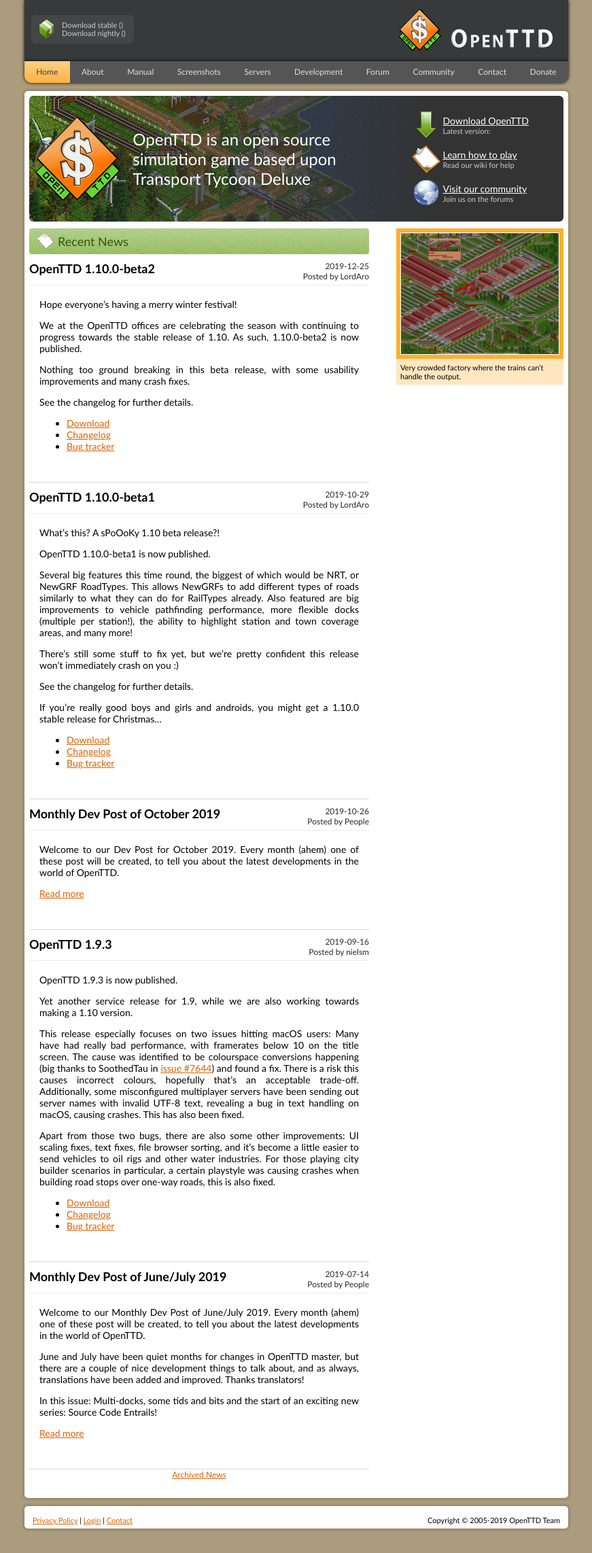
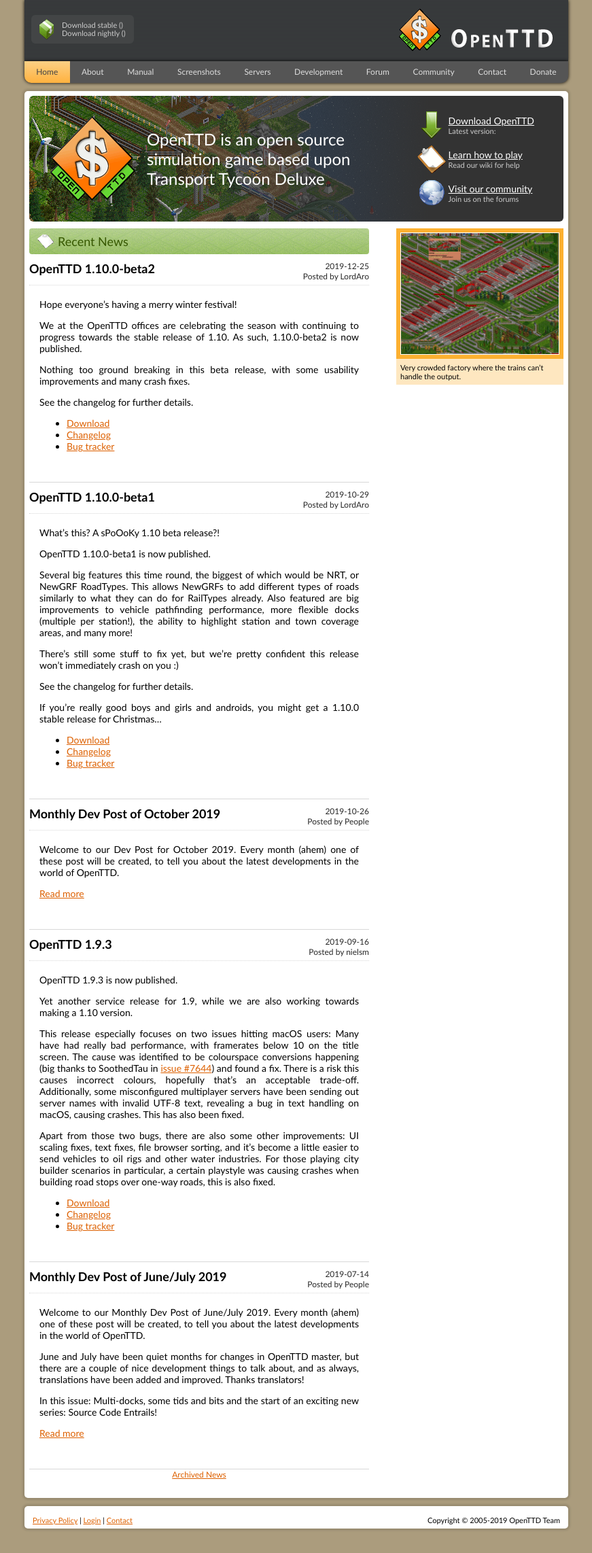
Before and after one commit to OpenTTD/website, a Jekyll site: the page built from pages/index.html, in a window 1280 px wide. Shown: the whole page at 68% size, without its empty margins (204-1075 px from the left). Built offline with Jekyll 4.4.1, drawn with Linux system fonts in a browser that asks for light colours.

Commit message:
Fix: better margin of logo on the banner
It was spaced a bit too far to the left, which made it look off.

```diff
--- a/static/css/index.css
+++ b/static/css/index.css
@@ -11,7 +11,10 @@
 #openttd-text {
 	color: #FFFFFF;
 	font-size: 24px;
-	max-width: 350px;
+	width: calc(100% - 33% - 128px - 30px - 15px);
+}
+#openttd-banner {
+	margin: 0 15px 0 30px;
 }
 #openttd-banner-left-1 {
 	background: linear-gradient(to right, #00000000 0%, #333333 75%), url("../img/teaser/1.png") no-repeat;
```
